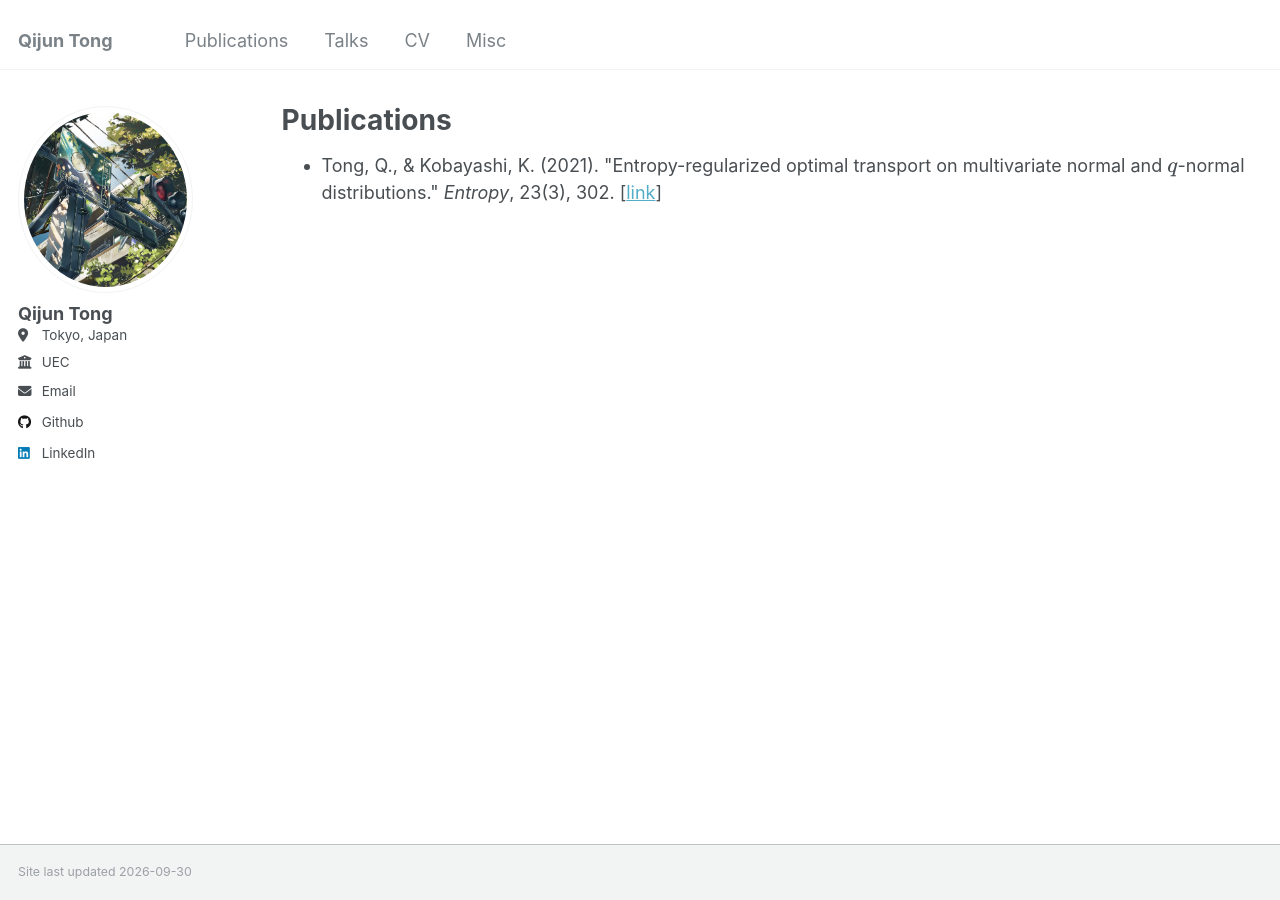
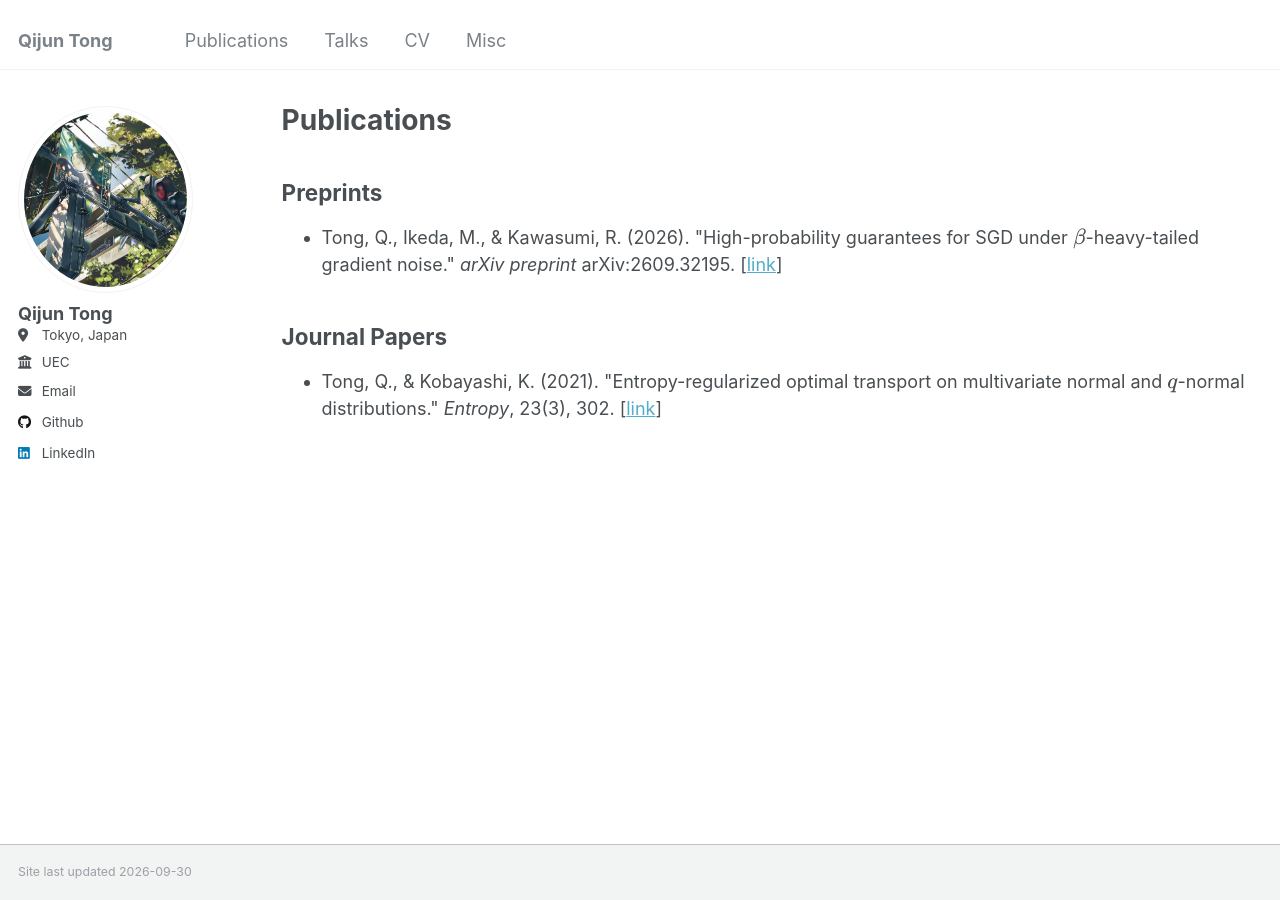
Before and after one commit to QijunTong0/QijunTong, a Jekyll site: the page built from _pages/publications.md, in a window 1280 px wide. Built offline with Jekyll 4.4.1, drawn with Linux system fonts in a browser that asks for light colours.

Commit message:
feat: プレプリント論文と学会発表を追加

```diff
--- a/_pages/publications.md
+++ b/_pages/publications.md
@@ -5,4 +5,10 @@ permalink: /publications/
 author_profile: true
 ---
 
+## Preprints
+
+- Tong, Q., Ikeda, M., &amp; Kawasumi, R. (2026). &quot;High-probability guarantees for SGD under $\beta$-heavy-tailed gradient noise.&quot; <i>arXiv preprint</i> arXiv:2609.32195. \[[link](https://arxiv.org/abs/2609.32195)\]
+
+## Journal Papers
+
 - Tong, Q., &amp; Kobayashi, K. (2021). &quot;Entropy-regularized optimal transport on multivariate normal and $q$-normal distributions.&quot; <i>Entropy</i>, 23(3), 302. \[[link](https://doi.org/10.3390/e23030302)\]
```
Also changed, not shown: _pages/talks.md (+1 -0 lines).
